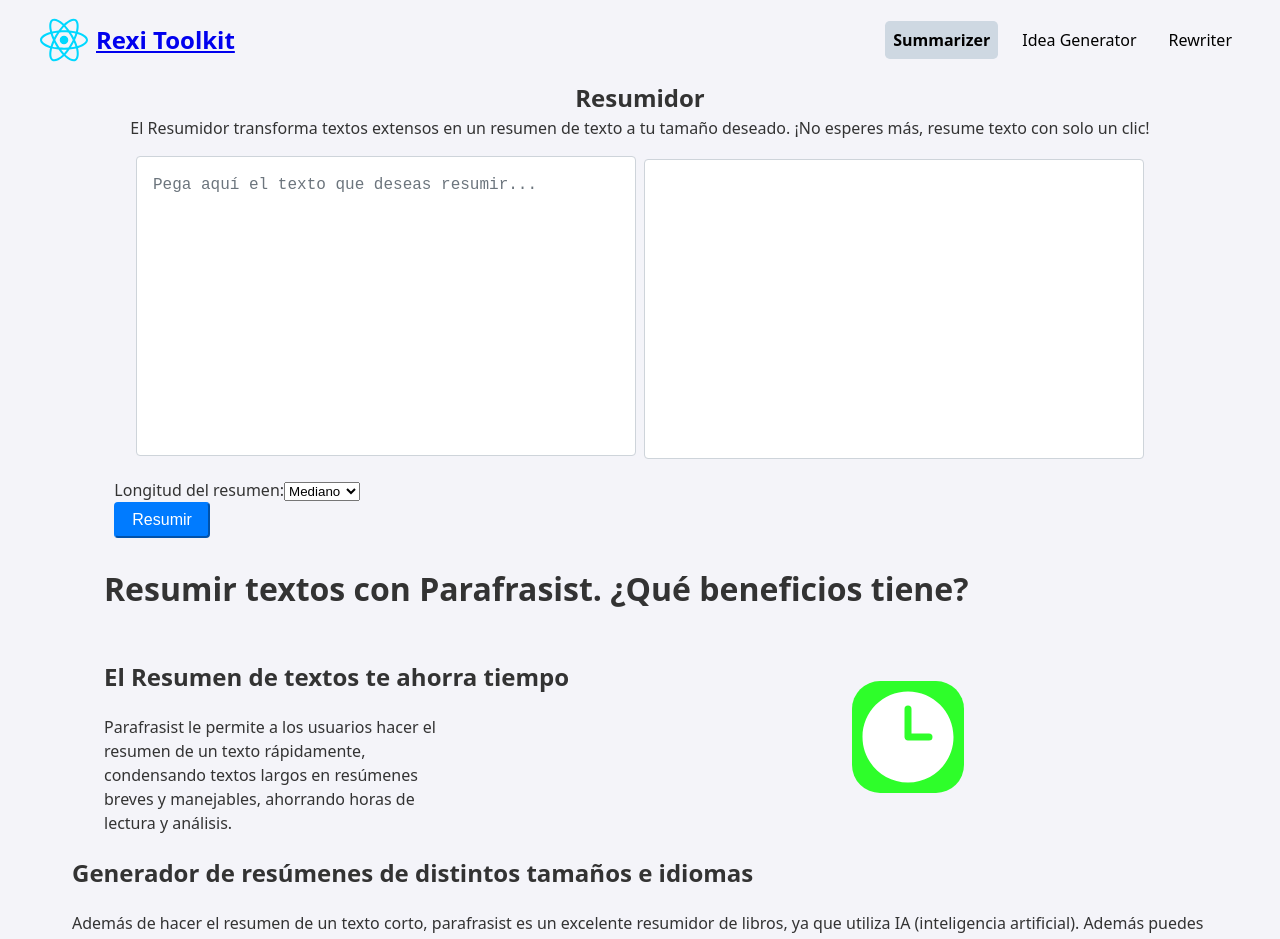
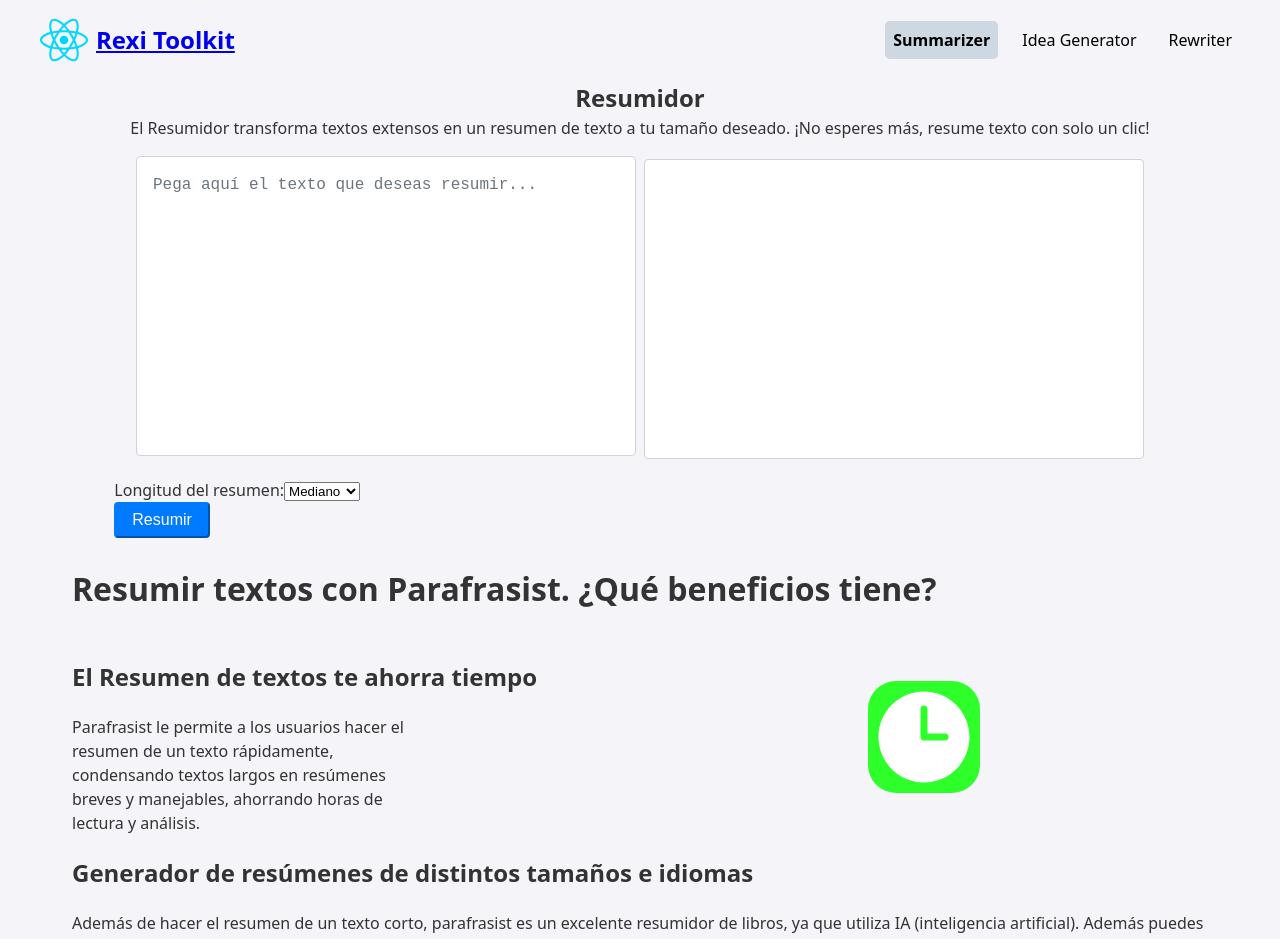
Before and after one commit to OsOsorioP/Orzalia, a React (Vite) app: page / in a window 1280 px wide. Shown: the top 939 px of the page. Built offline with nearby package versions, Linux system fonts and the light colour scheme; no server answers.

Commit message:
Update HeroSection styles to add padding and enhance title span color

```diff
--- a/src/components/common/heroSection/HeroSection.module.css
+++ b/src/components/common/heroSection/HeroSection.module.css
@@ -1,11 +1,14 @@
 .container {
   width: 100%;
   max-width: 1200px;
-  padding: 0 2rem;
 }
 
 .title {
   font-size: 2rem;
+}
+
+.title span{
+  color: cadetblue;
 }
 
 .content {
```
